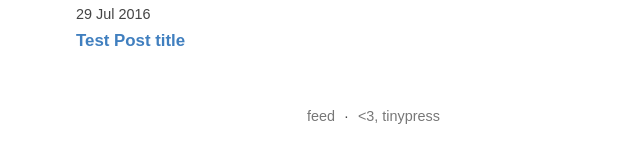
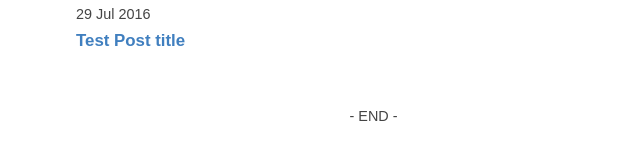
Before and after one commit to denzo1/denzo1.github.io, a Jekyll site: the page built from index.html, in a window 1280 px wide. Shown: the part 137-300 px from the top of the page, without its empty margins (274-914 px from the left). Built offline with Jekyll 4.4.1, drawn with Linux system fonts in a browser that asks for light colours; the list of posts is cut into pages by our own code.

Commit message:
Update posts.html

```diff
--- a/_layouts/posts.html
+++ b/_layouts/posts.html
@@ -18,7 +18,7 @@
                 {{ content }}
 
         <footer>
-            <a href="/feed.xml">feed</a> &middot; <a href="https://tinypress.co/">&lt;3, tinypress</a>
+            - END -
         </footer>
     </div>
 </body>
```
